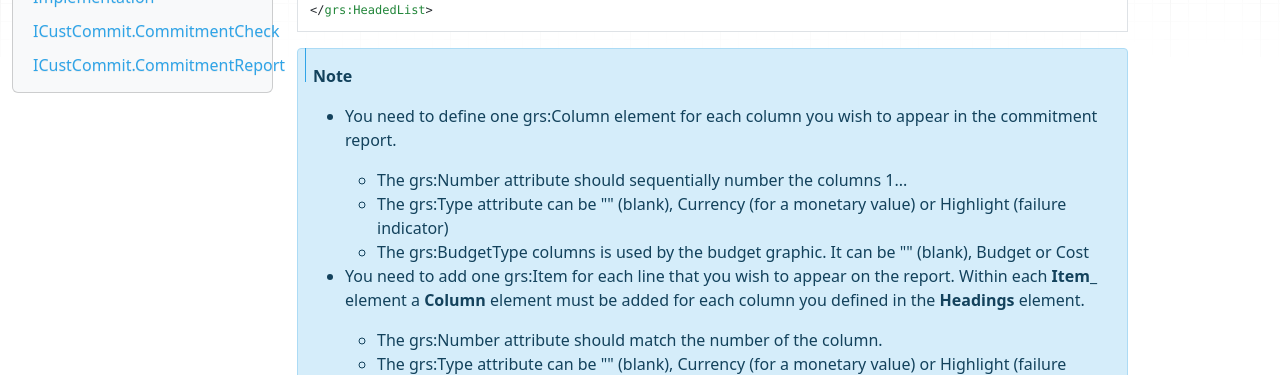
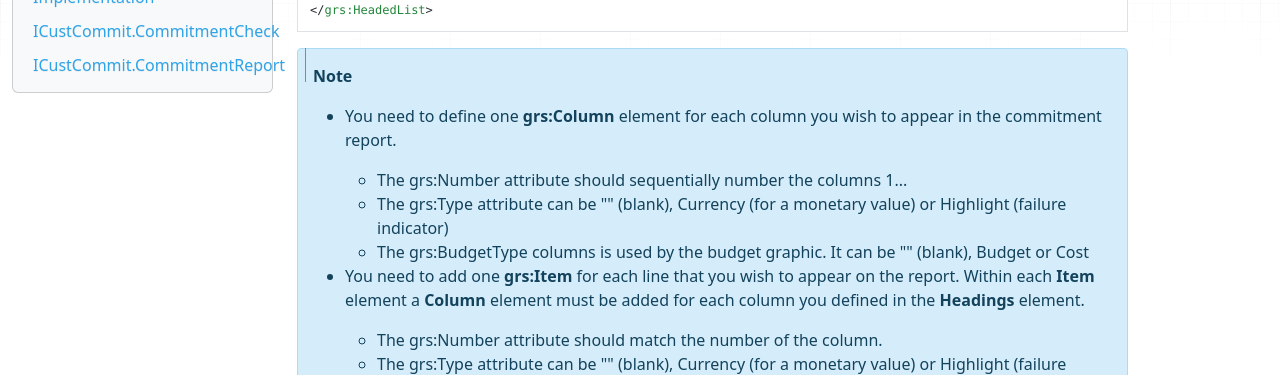
Before and after one commit to proactis-documentation/documentation-source, an MkDocs documentation site: the page built from docs/p2p/budgetchecking.md, in a window 1280 px wide and 900 px high, scrolled down 3315 px. Shown: the part 249-624 px from the top of the window. Built offline with MkDocs 1.6.1, drawn with Linux system fonts in a browser that asks for light colours; nearby versions of some CDN libraries; old or Windows-style settings are respelled for this version of MkDocs.

```diff
--- a/docs/p2p/budgetchecking.md
+++ b/docs/p2p/budgetchecking.md
@@ -154,13 +154,12 @@ The function needs to return XML with the following structure
 
 !!! Note
 
-    + You need to define one grs:Column element for each column you wish to appear in the commitment report.
+    + You need to define one __grs:Column__ element for each column you wish to appear in the commitment report.
         -   The grs:Number attribute should sequentially number the columns 1...
         -   The grs:Type attribute can be "" (blank),  Currency (for a monetary value) or Highlight (failure indicator)
         -   The grs:BudgetType columns is used by the budget graphic.  It can be "" (blank),  Budget or Cost
 
-
-    + You need to add one grs:Item for each line that you wish to appear on the report.  Within each __Item___ element a __Column__ element must be added for each column you defined in the __Headings__ element.
+    + You need to add one __grs:Item__ for each line that you wish to appear on the report.  Within each __Item__ element a __Column__ element must be added for each column you defined in the __Headings__ element.
         -   The grs:Number attribute should match the number of the column.
         -   The grs:Type attribute can be "" (blank),  Currency (for a monetary value) or Highlight (failure indicator)
         -   If the Type is currency,  then the CurrencySymbol and DecimalPlaces attributes should also be provided
```
